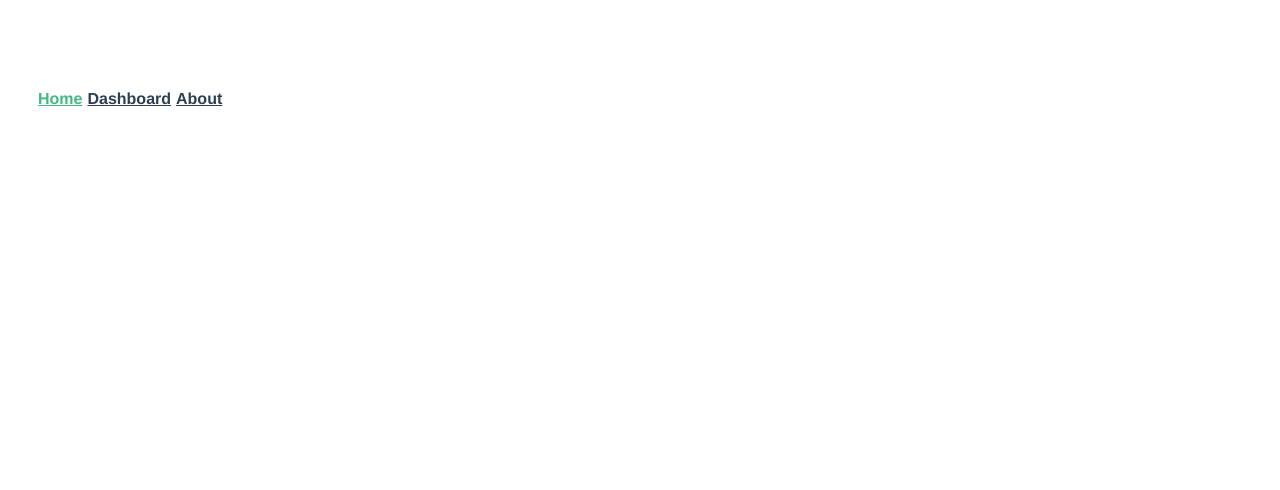
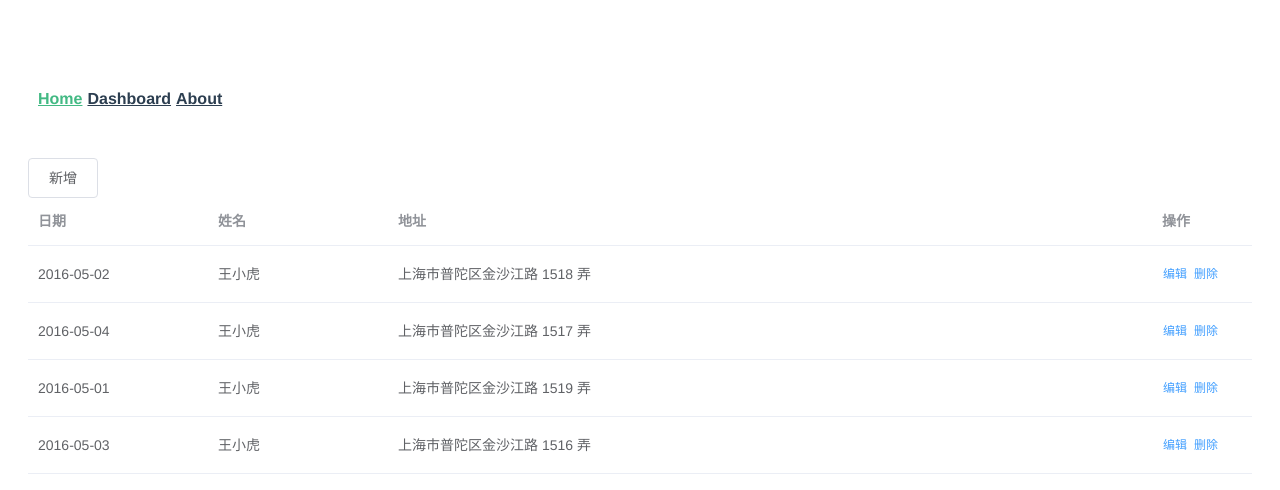
Before and after one commit to LunZZZi/hello-vue, a Vue app: page / in a window 1280 px wide. Shown: the top 490 px of the page. Built offline with nearby package versions, Linux system fonts and the light colour scheme.

Commit message:
增删改查

```diff
--- a/src/views/Home.vue
+++ b/src/views/Home.vue
@@ -1,6 +1,61 @@
 <template>
   <div class="home">
+    <div>
+      <el-button @click="handleAdd">新增</el-button>
+    </div>
+    <el-table
+      :data="tableData"
+      style="width: 100%">
+      <el-table-column
+        prop="date"
+        label="日期"
+        width="180">
+        <template slot-scope="scope">
+          <span>{{ showDate(scope.row) }}</span>
+        </template>
+      </el-table-column>
+      <el-table-column
+        prop="name"
+        label="姓名"
+        width="180">
+      </el-table-column>
+      <el-table-column
+        prop="address"
+        label="地址">
+      </el-table-column>
+      <el-table-column
+        label="操作"
+        width="100"
+      >
+        <template slot-scope="scope">
+          <el-button @click="handleEdit(scope.row)" type="text" size="small">编辑</el-button>
+          <el-popconfirm
+            title="这是一段内容确定删除吗？"
+            @onConfirm="handleClick(scope.row)"
+          >
+            <el-button slot="reference" type="text" size="small" style="margin-left: 5px">删除</el-button>
+          </el-popconfirm>
+        </template>
+      </el-table-column>
+    </el-table>
 
+    <el-dialog title="收货地址" :visible.sync="dialogFormVisible">
+      <el-form :model="form">
+        <el-form-item label="姓名" :label-width="formLabelWidth">
+          <el-input v-model="form.name" autocomplete="off"></el-input>
+        </el-form-item>
+        <el-form-item label="地址" :label-width="formLabelWidth">
+          <el-input v-model="form.address" autocomplete="off"></el-input>
+        </el-form-item>
+        <el-form-item label="日期" :label-width="formLabelWidth">
+          <el-date-picker v-model="form.date" type="date" />
+        </el-form-item>
+      </el-form>
+      <div slot="footer" class="dialog-footer">
+        <el-button @click="dialogFormVisible = false">取 消</el-button>
+        <el-button type="primary" @click="handleDialogConfirm">确 定</el-button>
+      </div>
+    </el-dialog>
   </div>
 </template>
 
@@ -10,11 +65,92 @@
 export default {
   name: 'Home',
   components: {},
+  methods: {
+    showDate(row) {
+      if (row.date instanceof Date) {
+        return row.date.toLocaleDateString()
+      } else {
+        return row.date;
+      }
+    },
+    handleAdd() {
+      this.form = {
+        name: '',
+        address: '',
+        date: ''
+      }
+      this.dialogFormVisible = true;
+      this.currentRow = null;
+    },
+    handleClick(row) {
+      const index = this.tableData.findIndex(x => x.id === row.id)
+      this.tableData.splice(index, 1);
+    },
+    handleEdit(row) {
+      this.form = {
+        name: row.name || '',
+        address: row.address || '',
+        date: row.date
+      };
+      this.currentRow = row;
+      this.dialogFormVisible = true;
+    },
+    handleDialogConfirm() {
+      const row = this.currentRow;
+      if (row) {
+        const index = this.tableData.findIndex(x => x.id === row.id);
+        console.log(this.tableData[index]);
+        this.tableData[index].name = this.form.name;
+        this.tableData[index].address = this.form.address;
+        this.tableData[index].date = this.form.date;
+      } else {
+        this.tableData.push({
+          ...this.form
+        })
+        console.log(this.tableData[this.tableData.length - 1].date)
+      }
+      this.dialogFormVisible = false;
+    }
+  },
   data() {
     return {
-      visible: false
+      tableData: [{
+        id: 1,
+        date: '2016-05-02',
+        name: '王小虎',
+        address: '上海市普陀区金沙江路 1518 弄'
+      }, {
+        id: 2,
+        date: '2016-05-04',
+        name: '王小虎',
+        address: '上海市普陀区金沙江路 1517 弄'
+      }, {
+        id: 3,
+        date: '2016-05-01',
+        name: '王小虎',
+        address: '上海市普陀区金沙江路 1519 弄'
+      }, {
+        id: 4,
+        date: '2016-05-03',
+        name: '王小虎',
+        address: '上海市普陀区金沙江路 1516 弄'
+      }],
+      form: {
+        name: '',
+        address: '',
+        date: ''
+      },
+      formLabelWidth: '120px',
+      dialogFormVisible: false,
+      currentRow: null
     }
   }
 }
 
 </script>
+
+<style>
+.home {
+  padding: 20px;
+}
+</style>
```
